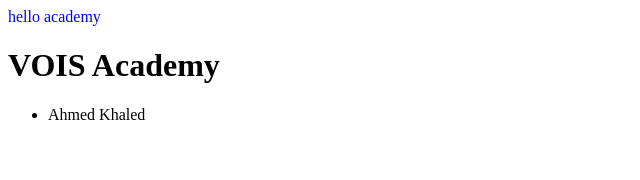
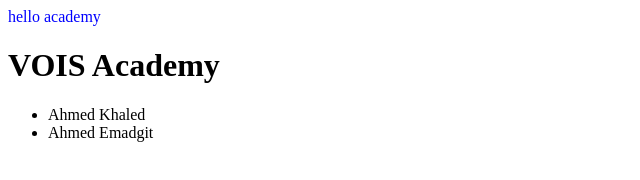
Before and after one commit to themosaeed/academy, a plain HTML site: page index.html in a window 1280 px wide. Shown: the whole page, without its empty margins (0-640 px from the left). Drawn offline with Linux system fonts and the light colour scheme.

Commit message:
Added Ahmed Emad

```diff
--- a/index.html
+++ b/index.html
@@ -9,6 +9,9 @@
             <li>
                 Ahmed Khaled
             </li>
+            <li>
+                Ahmed Emadgit
+            </li>
         </ul>
     </body>
 </html>
```
